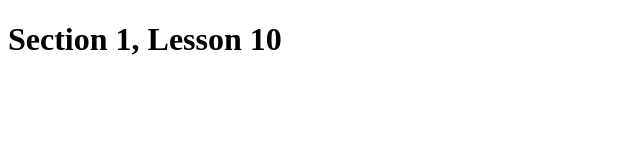
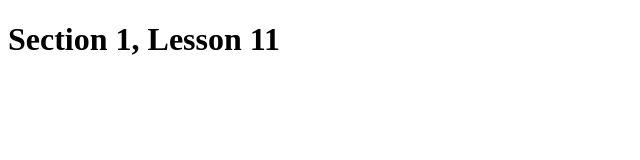
Before and after one commit to eudeamonism/github-crash-course, a plain HTML site: page index.html in a window 1280 px wide. Shown: the full height of the page, 0-640 px from the left. Drawn offline with Linux system fonts and the light colour scheme.

Commit message:
initial commit

```diff
--- a/index.html
+++ b/index.html
@@ -6,7 +6,7 @@
     <meta name="viewport" content="width=device-width, initial-scale=1.0">
     <title>GitHub</title>
 </head>
-<h1>Section 1, Lesson 10</h1>
+<h1>Section 1, Lesson 11</h1>
 <body>
 
 </body>
```
Also changed, not shown: 2 other files.
